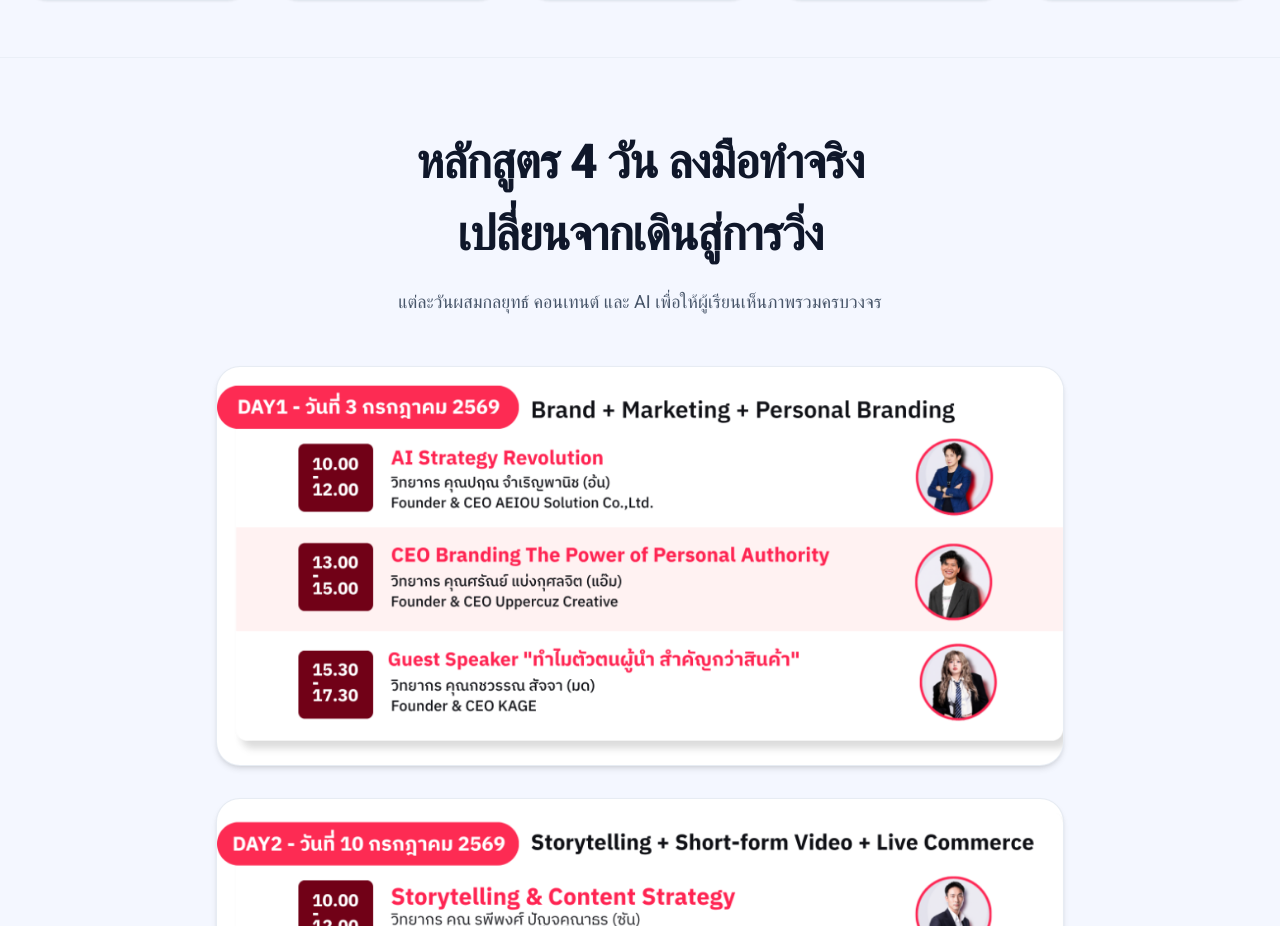
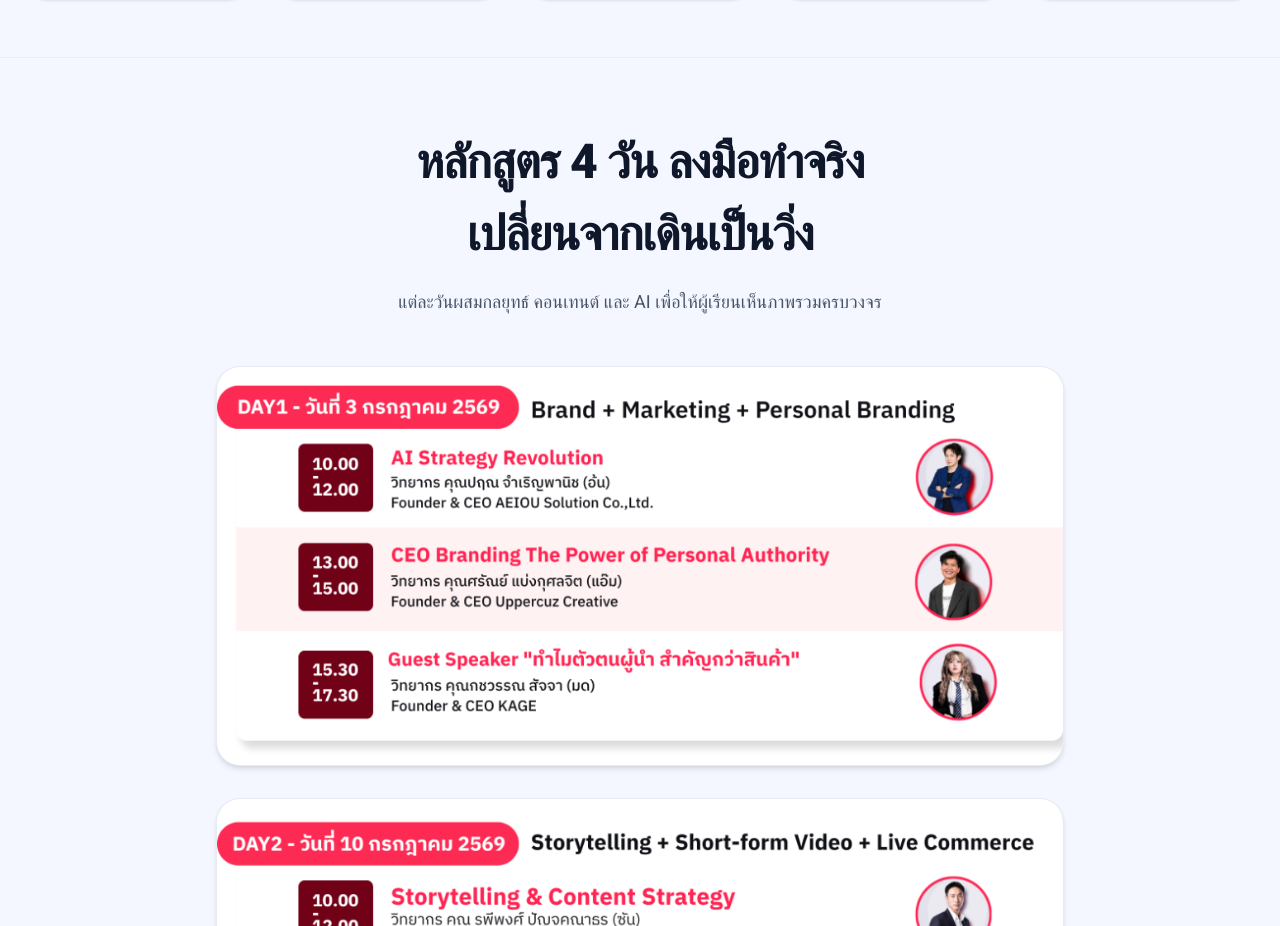
Before and after one commit to poohphurit/RunProject, a React (Vite) app: page / in a window 1280 px wide. Shown: the part 5264-6190 px from the top of the page. Built offline with nearby package versions, Linux system fonts and the light colour scheme; the HTML template or start-up script is replaced by a standard one; a web font is replaced by a local one.

Commit message:
style: update syllabus section title text to 'เปลี่ยนจากเดินเป็นวิ่ง'

```diff
--- a/src/App.jsx
+++ b/src/App.jsx
@@ -1008,7 +1008,7 @@ export default function App() {
             <>
               หลักสูตร 4 วัน ลงมือทำจริง
               <br />
-              เปลี่ยนจากเดินสู่การวิ่ง
+              เปลี่ยนจากเดินเป็นวิ่ง
             </>
           }
           subtitle="แต่ละวันผสมกลยุทธ์ คอนเทนต์ และ AI เพื่อให้ผู้เรียนเห็นภาพรวมครบวงจร"
```
